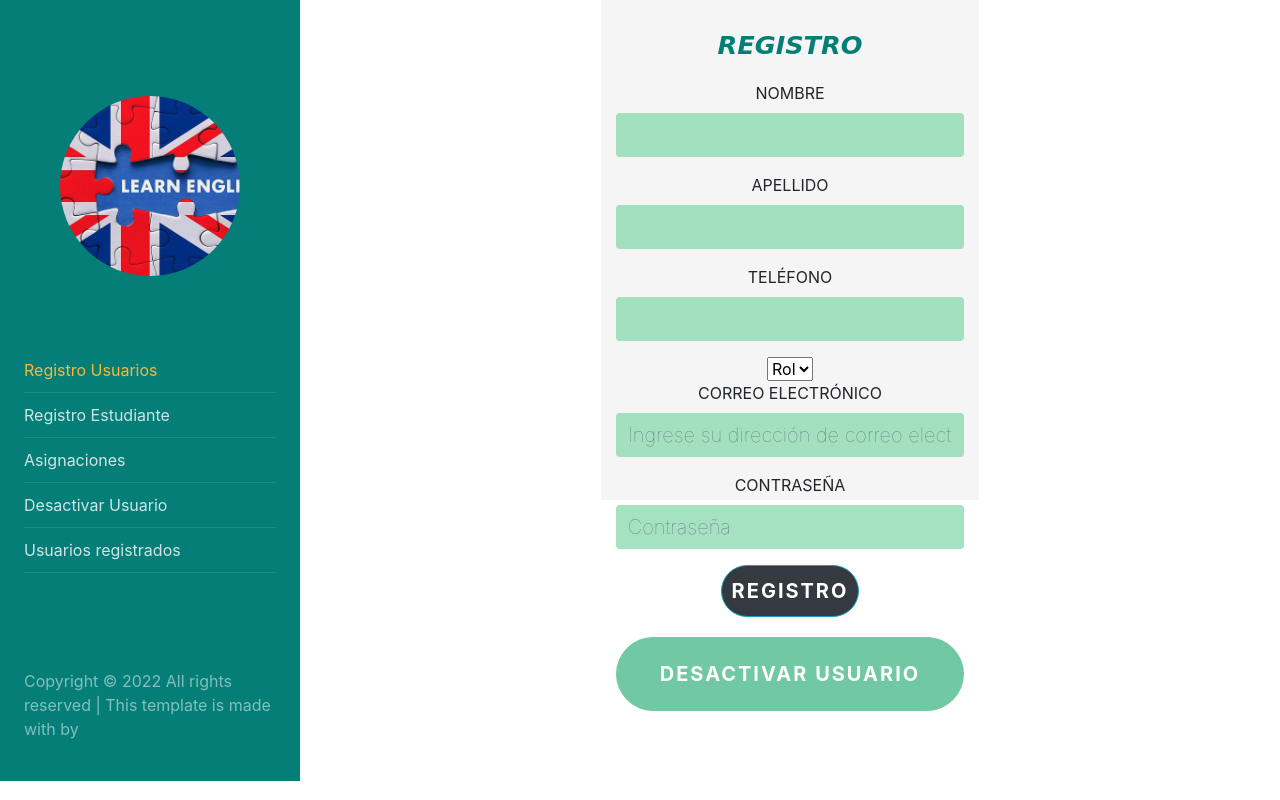
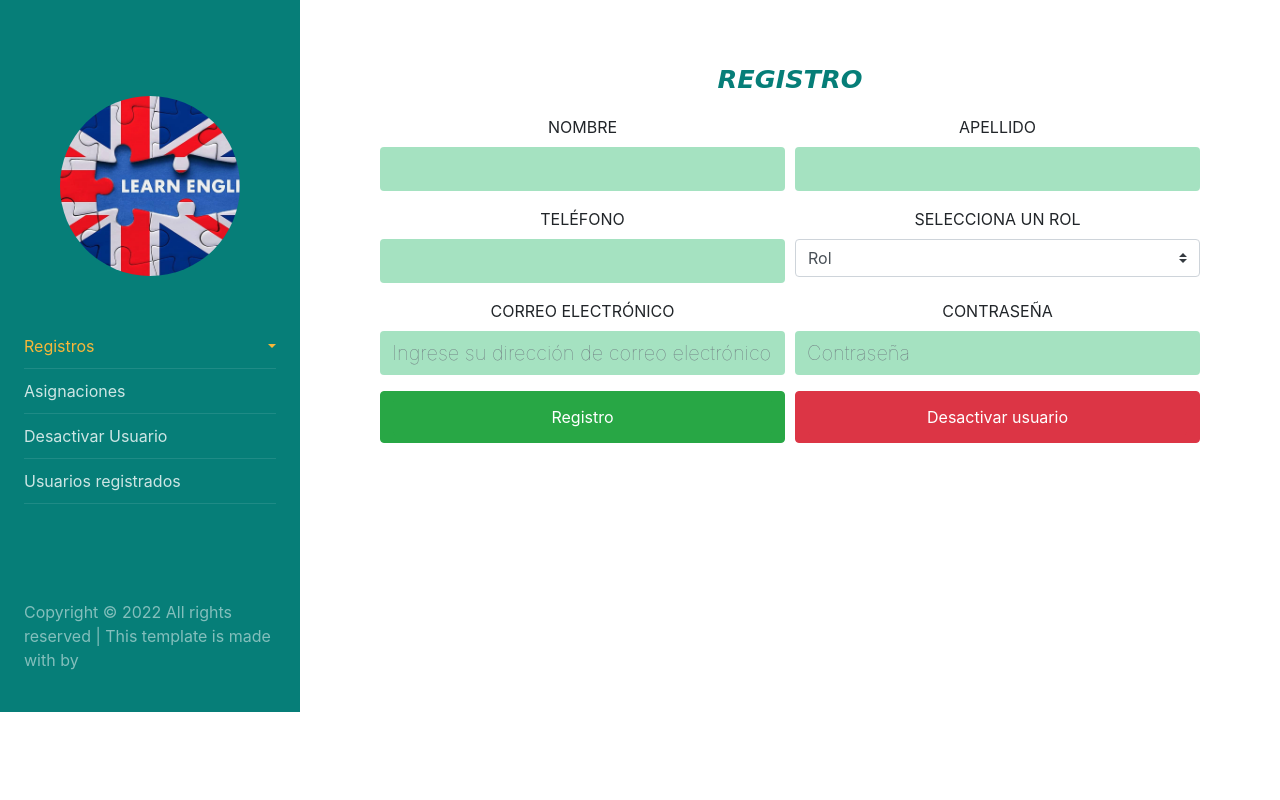
Before and after one commit to Luis219/AplicativoPreescolar, a Flask app: page /registroUsuario in a window 1280 px wide. Run offline with Flask 2, Linux system fonts and the light colour scheme; some libraries are stand-ins or nearby versions.

Commit message:
Actualizacion de formularios

```diff
--- a/templates/layouts/asignacion.html
+++ b/templates/layouts/asignacion.html
@@ -30,8 +30,10 @@
       <br><br>
       <div class="p-4 pt-5">
         <a href="#" class="img logo rounded-circle mb-5" style="background-image: url(../static/imagenes/ing.jpg);"></a>
-        <br>
         <ul class="list-unstyled components mb-5">
+          <li class="active">
+            <a href="#homeSubmenu" data-toggle="collapse" aria-expanded="false" class="dropdown-toggle">Registros</a>
+            <ul class="collapse list-unstyled" id="homeSubmenu">
           <li >
             <a href="/registrousuario.html">Registro Usuarios</a>
           </li>
@@ -41,7 +43,7 @@
           <li class="active">
             <a href="/asignacion.html">Asignaciones</a>
           </li>
-
+            </ul>
           </li>
           <li>
             <a href="/desactivarusuario.html">Desactivar Usuario</a>
--- a/templates/layouts/desactivarusuario.html
+++ b/templates/layouts/desactivarusuario.html
@@ -28,8 +28,10 @@
       <br><br>
       <div class="p-4 pt-5">
         <a href="#" class="img logo rounded-circle mb-5" style="background-image: url(../static/imagenes/ing.jpg);"></a>
-        <br>
         <ul class="list-unstyled components mb-5">
+          <li class="active">
+            <a href="#homeSubmenu" data-toggle="collapse" aria-expanded="false" class="dropdown-toggle">Registros</a>
+            <ul class="collapse list-unstyled" id="homeSubmenu">
           <li >
             <a href="/registrousuario.html">Registro Usuarios</a>
           </li>
@@ -39,7 +41,7 @@
           <li >
             <a href="/asignacion.html">Asignaciones</a>
           </li>
-
+            </ul>
           </li >
           <li class="active">
             <a href="/desactivarusuario.html">Desactivar Usuario</a>
--- a/templates/layouts/registrousuario.html
+++ b/templates/layouts/registrousuario.html
@@ -32,14 +32,17 @@
       <br><br>
       <div class="p-4 pt-5">
         <a href="#" class="img logo rounded-circle mb-5" style="background-image: url(../static/imagenes/ing.jpg);"></a>
-        <br>
         <ul class="list-unstyled components mb-5">
+          <li class="active">
+            <a href="#homeSubmenu" data-toggle="collapse" aria-expanded="false" class="dropdown-toggle">Registros</a>
+            <ul class="collapse list-unstyled" id="homeSubmenu">
           <li class="active">
             <a href="/registrousuario.html">Registro Usuarios</a>
           </li>
           <li >
             <a href="/registroestudiante.html">Registro Estudiante</a>
           </li>
+        </ul>
           <li>
             <a href="/asignacion.html">Asignaciones</a>
           </li>
@@ -70,8 +73,7 @@
 
     <div class="container" id="login1">
       <div class="row justify-content-center">
-        <div class="col-lg-5">
-          <div class="login">
+          <div class="login1">
             <center>
 
               <!--Alerta en caso de errores-->
@@ -88,27 +90,31 @@
               <!--Uso de cards en conjunto con nav y form para que el usuario envíe sus sugerencias-->
               <h1>Registro</h1>
               <form method="post" action="{{url_for('registroUsuario')}}">
-                <div class="form-group">
+                <div class="form-row">
+                  <div class="form-group col-md-6">
                   <label for="inputName">Nombre</label>
                   <input type="text" class="form-control" id="inputName" name="nombre" placeholder="">
                 </div>
-                <div class="form-group">
+                <div class="form-group col-md-6">
                   <label for="inputApelido">Apellido</label>
                   <input type="text" class="form-control" id="inputApelido" name="apellido" placeholder="">
                 </div>
-                <div class="form-group">
+                <div class="form-group col-md-6">
                   <label for="inputApelido">Teléfono</label>
                   <input type="text" class="form-control" id="inputTelefono" name="telefono" placeholder="">
                 </div>
-
-                <select id="menuRoles" name="menuRoles" class="form-select form-select-sm"
+                <div class="form-group col-md-6">
+                <label for="inputApelido">Selecciona un rol</label>
+                <select id="menuRoles" name="menuRoles" class="form-select custom-select"
                   aria-label=".form-select-sm example">
+                  <label for="inputApelido">Selecciona un rol</label>
                   <option selected>Rol</option>
                   {% for rol in coleccionRoles %}
                   <option name="rol" value="{{ rol.name }}">{{ rol.name}}</option>
                   {% endfor %}
 
                 </select>
+                </div>
                 <!--permisos
               <div class="form-group">
 
@@ -120,27 +126,31 @@
               -->
 
 
-                <div class="form-group">
+                <div class="form-group col-md-6">
                   <label for="exampleInputEmail1">Correo electrónico</label>
                   <input type="email" class="form-control" id="exampleInputEmail1" name="correo"
                     aria-describedby="emailHelp" placeholder="Ingrese su dirección de correo electrónico">
                   <!-- <small id="emailHelp" class="form-text text-muted">Ingrese su dirección de correo electrónico </small>-->
                 </div>
-                <div class="form-group">
+                <div class="form-group col-md-6">
                   <label for="exampleInputPassword1">Contraseña</label>
                   <input type="password" class="form-control" id="exampleInputPassword1" name="contrasenia"
                     placeholder="Contraseña">
                 </div>
 
                 <!--Botón utilizado para registrar -->
-                <button type="submit" class="btn btn-primary bg-dark border border-info ">Registro</button>
+                <br>
+                <div class="form-group col-md-6">
 
+                <button type="submit" class="btn btn-block btn-success bg-success  "><a class="btn btn-success btn-block btn-signin text-white"> Registro</a></button>
+                </div>
 
               </form>
-
-              <button type="submit" class="btn btn-lg btn-block btn-danger"><a class="btn btn-danger btn-block btn-signin text-white" href="/desactivarusuario.html"
+              <br>
+              <div class="form-group col-md-6">
+              <button type="submit" class="btn  btn-block btn-danger"><a class="btn btn-danger btn-block btn-signin text-white" href="/desactivarusuario.html"
                   role="button">Desactivar usuario</a></button>
-
+              </div>
           </div>
         </div>
       </div>
--- a/templates/static/CSS/inicio.css
+++ b/templates/static/CSS/inicio.css
@@ -40,7 +40,7 @@ body {
 }
 
 #login1{
-	padding-top: 0%;
+	padding-top: 5%;
 	text-align: center;
 	text-transform: uppercase;
 }
```
Also changed, not shown: templates/layouts/registroestudiante.html (+14 -7 lines).
